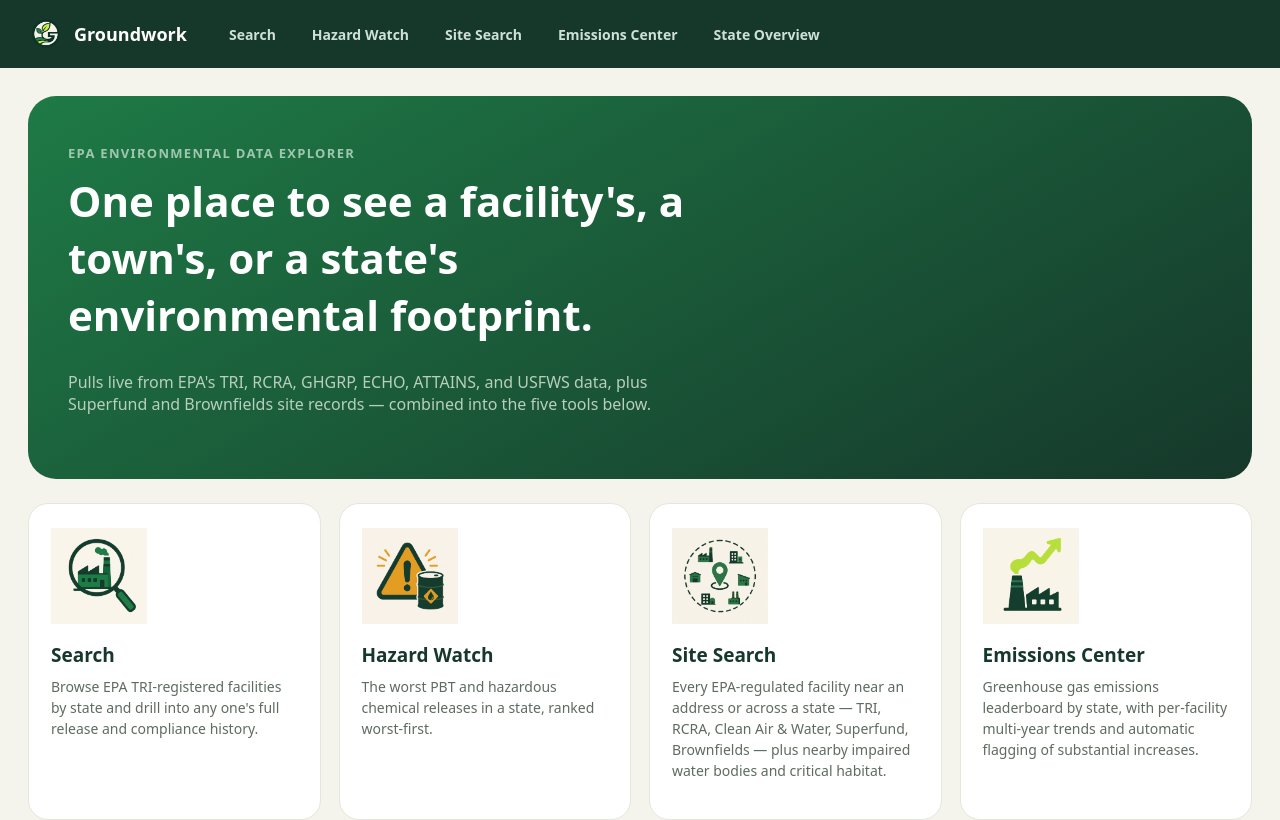
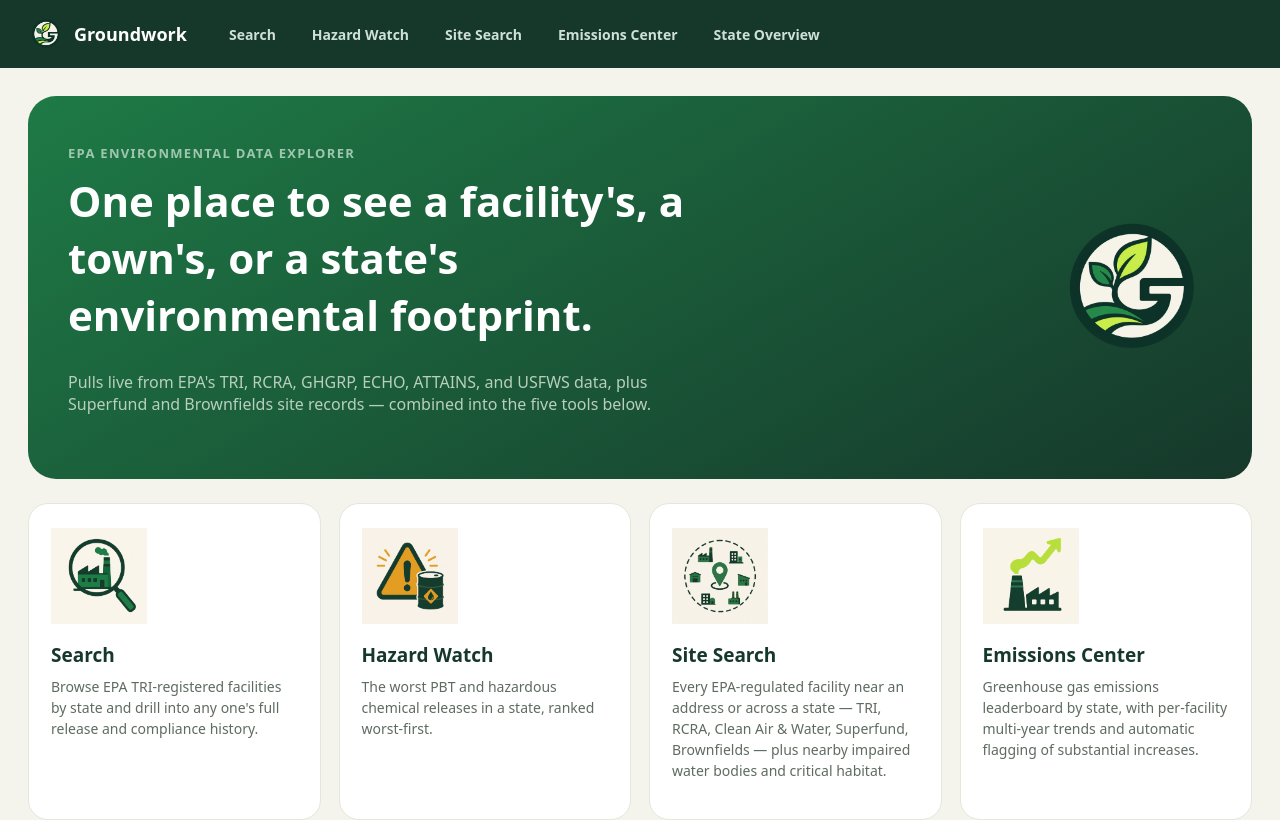
Before and after one commit to capitaltg/si26-groundwork_NeilG, a React (Vite) app in the folder frontend/: page / in a window 1280 px wide. Shown: the top 820 px of the page. Built offline with nearby package versions, Linux system fonts and the light colour scheme.

Commit message:
Add logo to the landing page hero, positioned right against the green gradient

```diff
--- a/frontend/src/newDesign/LandingPageNew.tsx
+++ b/frontend/src/newDesign/LandingPageNew.tsx
@@ -43,8 +43,14 @@
           borderRadius: "28px",
           padding: "48px 40px",
           color: "#EAF1E6",
+          display: "flex",
+          alignItems: "center",
+          justifyContent: "space-between",
+          gap: "32px",
+          flexWrap: "wrap",
         }}
       >
+        <div style={{ flex: "1 1 380px" }}>
           <div style={{ fontSize: "13px", letterSpacing: "0.1em", textTransform: "uppercase", color: "#9FC7AE", fontWeight: 600 }}>
             EPA environmental data explorer
           </div>
@@ -55,6 +61,17 @@
             Pulls live from EPA's TRI, RCRA, GHGRP, ECHO, ATTAINS, and USFWS data, plus Superfund and
             Brownfields site records — combined into the five tools below.
           </p>
+        </div>
+        <div style={{ width: "160px", height: "160px", borderRadius: "99px", overflow: "hidden", flexShrink: 0 }}>
+          <img
+            src="/LOGO.png"
+            alt=""
+            style={{ display: "block", width: "100%", height: "100%", objectFit: "cover" }}
+            onError={(e) => {
+              (e.currentTarget.parentElement as HTMLElement).style.display = "none";
+            }}
+          />
+        </div>
       </div>
 
       <div style={{ display: "grid", gridTemplateColumns: "repeat(auto-fit, minmax(260px, 1fr))", gap: "18px", marginTop: "24px" }}>
```
Lines whose indentation alone changed are shown as unchanged.
